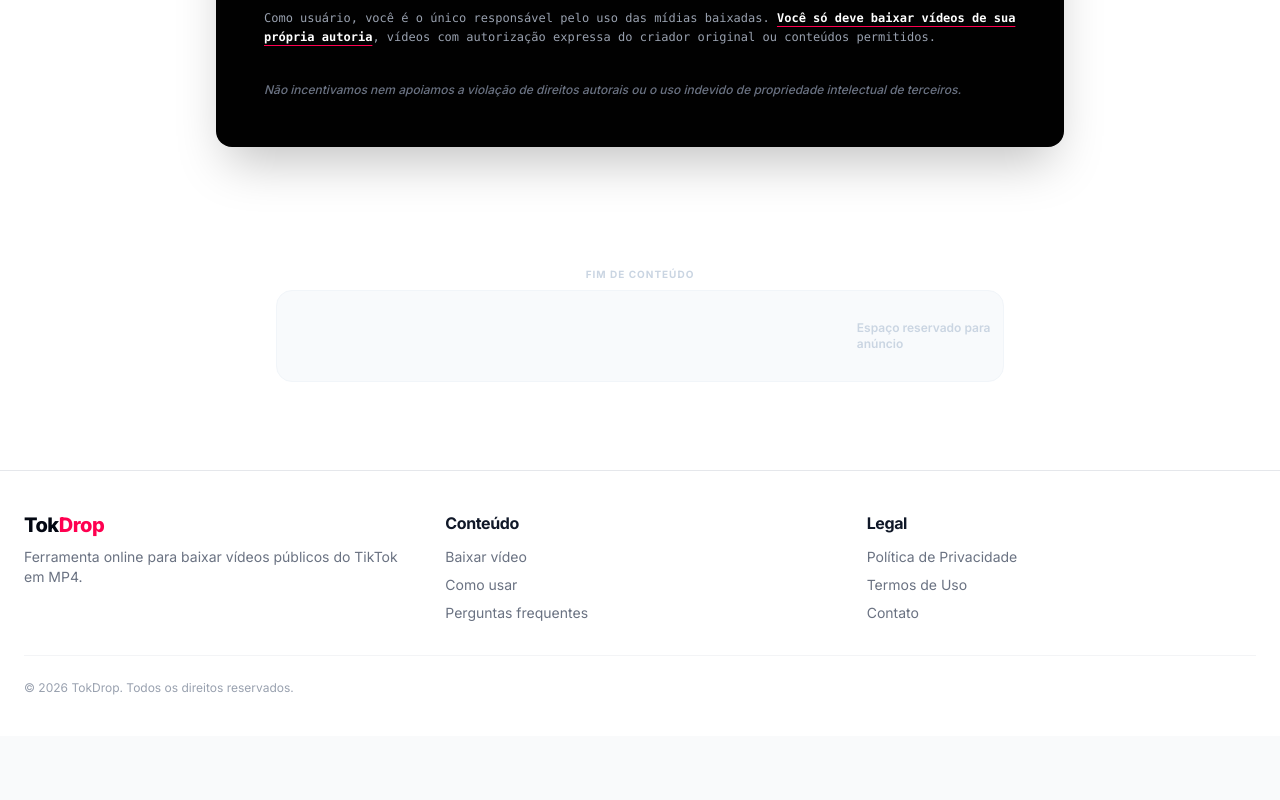
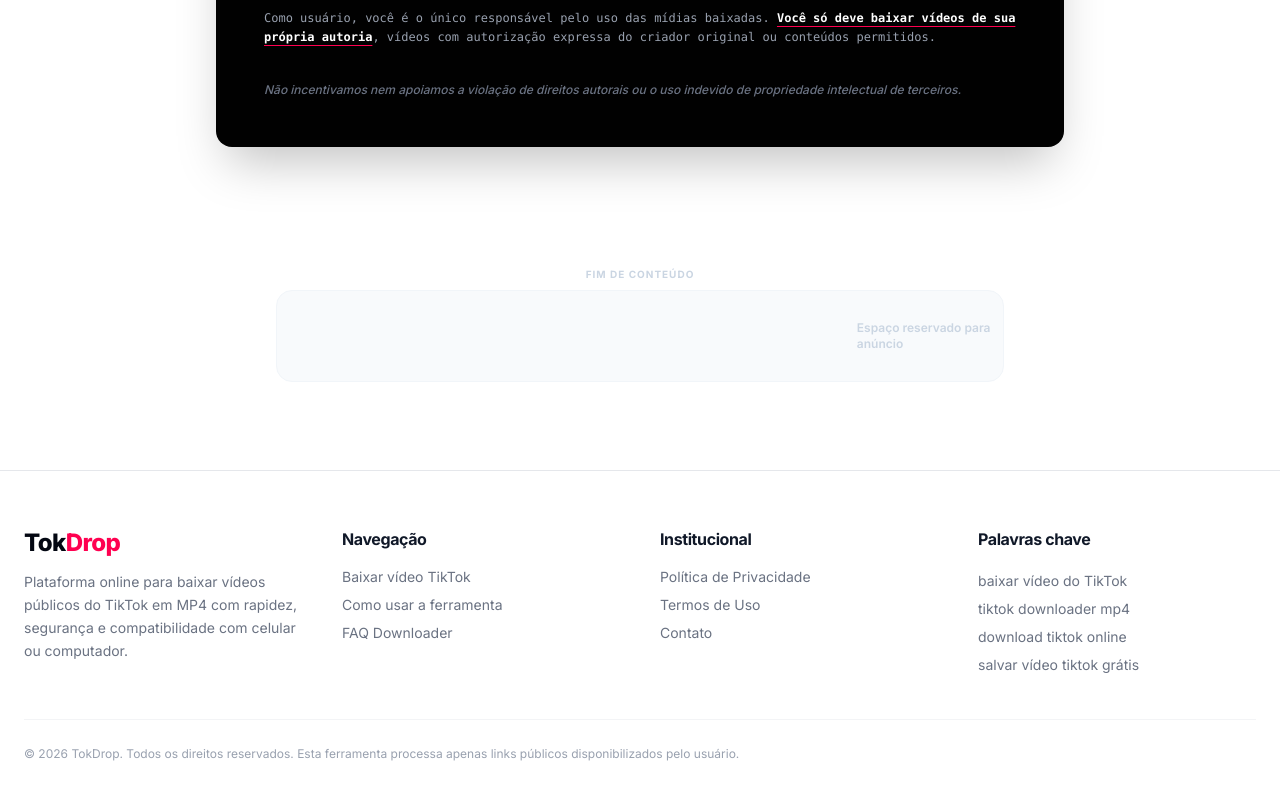
Before and after one commit to 14evertonalbertocorrea-coder/tokdrop, a React (Vite) app: page / in a window 1280 px wide. Shown: the part 4750-5550 px from the top of the page. Before the commit the page ends 5486 px from the top, so only its background shows below. Built offline with nearby package versions, Linux system fonts and the light colour scheme.

Commit message:
Update Footer.tsx

```diff
--- a/src/components/Footer.tsx
+++ b/src/components/Footer.tsx
@@ -3,38 +3,49 @@ import { Link } from 'react-router-dom';
 
 export default function Footer() {
   return (
-    <footer className="bg-white border-t border-gray-200 px-6 py-10">
-      <div className="max-w-7xl mx-auto grid grid-cols-1 md:grid-cols-3 gap-8">
+    <footer className="bg-white border-t border-gray-200 px-6 py-14">
+      <div className="max-w-7xl mx-auto grid grid-cols-1 md:grid-cols-4 gap-10">
         <div>
-          <h3 className="font-black text-xl text-gray-950 mb-2">
+          <h3 className="font-black text-2xl text-gray-950 mb-3">
             Tok<span className="text-brand">Drop</span>
           </h3>
-          <p className="text-sm text-gray-500">
-            Ferramenta online para baixar vídeos públicos do TikTok em MP4.
+          <p className="text-sm text-gray-500 leading-relaxed">
+            Plataforma online para baixar vídeos públicos do TikTok em MP4 com rapidez,
+            segurança e compatibilidade com celular ou computador.
           </p>
         </div>
 
         <div>
-          <h4 className="font-bold text-gray-900 mb-3">Conteúdo</h4>
+          <h4 className="font-bold text-gray-900 mb-4">Navegação</h4>
           <div className="flex flex-col gap-2 text-sm text-gray-500">
-            <a href="/#download">Baixar vídeo</a>
-            <a href="/#como-usar">Como usar</a>
-            <a href="/#faq">Perguntas frequentes</a>
+            <a href="/#download">Baixar vídeo TikTok</a>
+            <a href="/#como-usar">Como usar a ferramenta</a>
+            <a href="/#faq">FAQ Downloader</a>
           </div>
         </div>
 
         <div>
-          <h4 className="font-bold text-gray-900 mb-3">Legal</h4>
+          <h4 className="font-bold text-gray-900 mb-4">Institucional</h4>
           <div className="flex flex-col gap-2 text-sm text-gray-500">
             <Link to="/privacy-policy">Política de Privacidade</Link>
             <Link to="/terms">Termos de Uso</Link>
             <Link to="/contact">Contato</Link>
           </div>
         </div>
+
+        <div>
+          <h4 className="font-bold text-gray-900 mb-4">Palavras chave</h4>
+          <div className="text-sm text-gray-500 leading-7">
+            baixar vídeo do TikTok<br />
+            tiktok downloader mp4<br />
+            download tiktok online<br />
+            salvar vídeo tiktok grátis
+          </div>
+        </div>
       </div>
 
-      <div className="max-w-7xl mx-auto mt-8 pt-6 border-t border-gray-100 text-xs text-gray-400">
-        © {new Date().getFullYear()} TokDrop. Todos os direitos reservados.
+      <div className="max-w-7xl mx-auto mt-10 pt-6 border-t border-gray-100 text-xs text-gray-400 leading-relaxed">
+        © {new Date().getFullYear()} TokDrop. Todos os direitos reservados. Esta ferramenta processa apenas links públicos disponibilizados pelo usuário.
       </div>
     </footer>
   );
```
